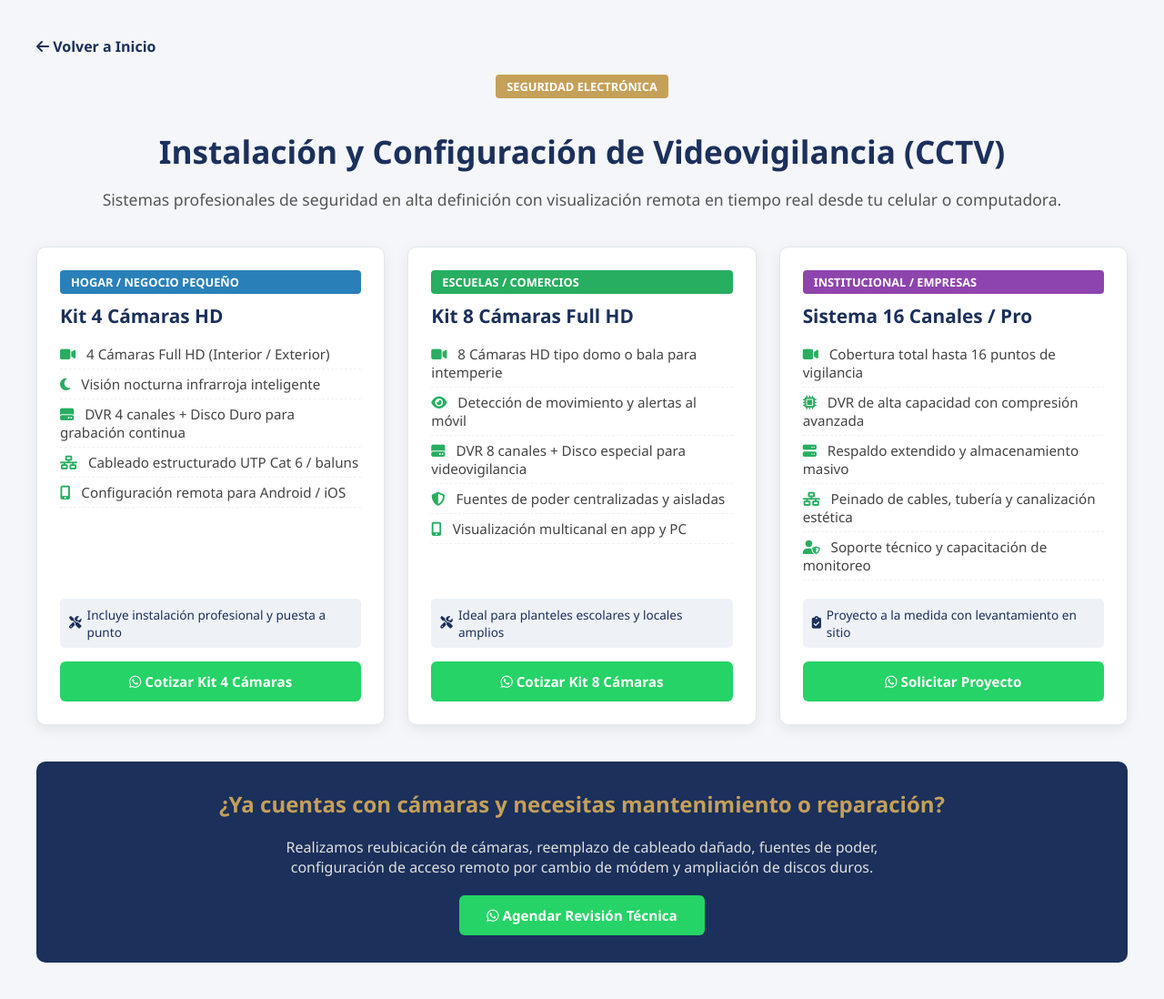
After one commit to ArturoGtzRosas/servicio-gutierrez, a Flask app: page /cctv in a window 1280 px wide. The commit adds this page. Shown: the whole page at 91% size. Run offline with Flask 3, Linux system fonts and the light colour scheme; some libraries are stand-ins or nearby versions.

Commit message:
Agregar seccion de videovigilancia CCTV y enlaces de navegacion

```diff
--- a/app.py
+++ b/app.py
@@ -1840,6 +1840,10 @@ def changelog():
         return redirect(url_for('login'))
     return render_template('changelog.html')
 
+@app.route('/cctv')
+def cctv():
+    return render_template('cctv.html')
+
 @app.route('/equipos')
 def equipos():
     return render_template('equipos.html')
--- /dev/null
+++ b/templates/cctv.html
@@ -0,0 +1,227 @@
+<!DOCTYPE html>
+<html lang="es">
+<head>
+    <meta charset="UTF-8">
+    <meta name="viewport" content="width=device-width, initial-scale=1.0">
+    <title>Sistemas de Videovigilancia CCTV | G-Tek Soluciones Digitales</title>
+    <link rel="stylesheet" href="{{ url_for('static', filename='css/estilos.css') }}">
+    <link rel="stylesheet" href="https://cdnjs.cloudflare.com/ajax/libs/font-awesome/6.4.0/css/all.min.css">
+    <style>
+        .cctv-container {
+            max-width: 1200px;
+            margin: 40px auto;
+            padding: 0 20px;
+            font-family: 'Segoe UI', Tahoma, Geneva, Verdana, sans-serif;
+        }
+        .cctv-header {
+            text-align: center;
+            margin-bottom: 40px;
+        }
+        .cctv-header h1 {
+            color: #1b305b;
+            font-size: 2.2rem;
+            margin-bottom: 10px;
+        }
+        .cctv-header p {
+            color: #555;
+            font-size: 1.1rem;
+        }
+        .badge-cat {
+            background: #c5a059;
+            color: #ffffff;
+            padding: 4px 12px;
+            font-size: 0.8rem;
+            font-weight: bold;
+            border-radius: 4px;
+            display: inline-block;
+            margin-bottom: 10px;
+            text-transform: uppercase;
+        }
+        .paquetes-grid {
+            display: grid;
+            grid-template-columns: repeat(auto-fit, minmax(320px, 1fr));
+            gap: 25px;
+        }
+        .paquete-card {
+            background: #ffffff;
+            border-radius: 10px;
+            box-shadow: 0 4px 15px rgba(0,0,0,0.08);
+            border: 1px solid #e1e8ed;
+            overflow: hidden;
+            display: flex;
+            flex-direction: column;
+            transition: transform 0.2s, box-shadow 0.2s;
+        }
+        .paquete-card:hover {
+            transform: translateY(-5px);
+            box-shadow: 0 8px 25px rgba(0,0,0,0.12);
+        }
+        .card-body {
+            padding: 25px;
+            flex-grow: 1;
+            display: flex;
+            flex-direction: column;
+        }
+        .card-body h3 {
+            color: #1b305b;
+            font-size: 1.3rem;
+            margin-top: 0;
+            margin-bottom: 12px;
+        }
+        .specs-list {
+            list-style: none;
+            padding: 0;
+            margin: 0 0 20px 0;
+            flex-grow: 1;
+        }
+        .specs-list li {
+            padding: 6px 0;
+            color: #444;
+            font-size: 0.95rem;
+            border-bottom: 1px dashed #f0f0f0;
+        }
+        .specs-list li i {
+            color: #27ae60;
+            margin-right: 8px;
+        }
+        .incluye-tag {
+            font-size: 0.85rem;
+            color: #1b305b;
+            background: #eef2f7;
+            padding: 8px 10px;
+            border-radius: 5px;
+            margin-bottom: 15px;
+            display: flex;
+            align-items: center;
+            gap: 6px;
+        }
+        .btn-cotizar-wa {
+            display: block;
+            text-align: center;
+            background: #25D366;
+            color: white;
+            text-decoration: none;
+            font-weight: bold;
+            padding: 12px;
+            border-radius: 6px;
+            font-size: 0.95rem;
+            transition: background 0.2s;
+        }
+        .btn-cotizar-wa:hover {
+            background: #1eb855;
+        }
+        .banner-cctv {
+            background: #1b305b;
+            color: white;
+            padding: 30px;
+            border-radius: 10px;
+            margin-top: 40px;
+            text-align: center;
+        }
+        .banner-cctv h2 {
+            margin-top: 0;
+            color: #c5a059;
+        }
+        .banner-cctv p {
+            max-width: 750px;
+            margin: 10px auto 20px auto;
+            color: #e0e0e0;
+        }
+        .volver-btn {
+            display: inline-block;
+            margin-bottom: 20px;
+            color: #1b305b;
+            text-decoration: none;
+            font-weight: bold;
+        }
+    </style>
+</head>
+<body style="background-color: #f4f6f9; margin: 0;">
+
+    <div class="cctv-container">
+        <a href="{{ url_for('index') }}" class="volver-btn">
+            <i class="fas fa-arrow-left"></i> Volver a Inicio
+        </a>
+
+        <div class="cctv-header">
+            <span class="badge-cat">Seguridad Electrónica</span>
+            <h1>Instalación y Configuración de Videovigilancia (CCTV)</h1>
+            <p>Sistemas profesionales de seguridad en alta definición con visualización remota en tiempo real desde tu celular o computadora.</p>
+        </div>
+
+        <div class="paquetes-grid">
+            <!-- Kit 4 Cámaras -->
+            <div class="paquete-card">
+                <div class="card-body">
+                    <span class="badge-cat" style="background: #2980b9;">Hogar / Negocio Pequeño</span>
+                    <h3>Kit 4 Cámaras HD</h3>
+                    <ul class="specs-list">
+                        <li><i class="fas fa-video"></i> 4 Cámaras Full HD (Interior / Exterior)</li>
+                        <li><i class="fas fa-moon"></i> Visión nocturna infrarroja inteligente</li>
+                        <li><i class="fas fa-hdd"></i> DVR 4 canales + Disco Duro para grabación continua</li>
+                        <li><i class="fas fa-network-wired"></i> Cableado estructurado UTP Cat 6 / baluns</li>
+                        <li><i class="fas fa-mobile-alt"></i> Configuración remota para Android / iOS</li>
+                    </ul>
+                    <div class="incluye-tag">
+                        <i class="fas fa-tools"></i> Incluye instalación profesional y puesta a punto
+                    </div>
+                    <a href="https://wa.me/525540313150?text=Hola,%20me%20interesa%20cotizar%20el%20Kit%20de%204%20C%C3%A1maras%20CCTV" target="_blank" class="btn-cotizar-wa">
+                        <i class="fab fa-whatsapp"></i> Cotizar Kit 4 Cámaras
+                    </a>
+                </div>
+            </div>
+
+            <!-- Kit 8 Cámaras -->
+            <div class="paquete-card">
+                <div class="card-body">
+                    <span class="badge-cat" style="background: #27ae60;">Escuelas / Comercios</span>
+                    <h3>Kit 8 Cámaras Full HD</h3>
+                    <ul class="specs-list">
+                        <li><i class="fas fa-video"></i> 8 Cámaras HD tipo domo o bala para intemperie</li>
+                        <li><i class="fas fa-eye"></i> Detección de movimiento y alertas al móvil</li>
+                        <li><i class="fas fa-hdd"></i> DVR 8 canales + Disco especial para videovigilancia</li>
+                        <li><i class="fas fa-shield-alt"></i> Fuentes de poder centralizadas y aisladas</li>
+                        <li><i class="fas fa-mobile-alt"></i> Visualización multicanal en app y PC</li>
+                    </ul>
+                    <div class="incluye-tag">
+                        <i class="fas fa-tools"></i> Ideal para planteles escolares y locales amplios
+                    </div>
+                    <a href="https://wa.me/525540313150?text=Hola,%20quisiera%20cotizar%20un%20sistema%20de%208%20C%C3%A1maras%20CCTV" target="_blank" class="btn-cotizar-wa">
+                        <i class="fab fa-whatsapp"></i> Cotizar Kit 8 Cámaras
+                    </a>
+                </div>
+            </div>
+
+            <!-- Kit 16 Cámaras o Proyectos Mayores -->
+            <div class="paquete-card">
+                <div class="card-body">
+                    <span class="badge-cat" style="background: #8e44ad;">Institucional / Empresas</span>
+                    <h3>Sistema 16 Canales / Pro</h3>
+                    <ul class="specs-list">
+                        <li><i class="fas fa-video"></i> Cobertura total hasta 16 puntos de vigilancia</li>
+                        <li><i class="fas fa-microchip"></i> DVR de alta capacidad con compresión avanzada</li>
+                        <li><i class="fas fa-server"></i> Respaldo extendido y almacenamiento masivo</li>
+                        <li><i class="fas fa-network-wired"></i> Peinado de cables, tubería y canalización estética</li>
+                        <li><i class="fas fa-user-shield"></i> Soporte técnico y capacitación de monitoreo</li>
+                    </ul>
+                    <div class="incluye-tag">
+                        <i class="fas fa-clipboard-check"></i> Proyecto a la medida con levantamiento en sitio
+                    </div>
+                    <a href="https://wa.me/525540313150?text=Hola,%20deseo%20cotizar%20un%20proyecto%20de%2016%20c%C3%A1maras%20o%20a%20la%20medida" target="_blank" class="btn-cotizar-wa">
+                        <i class="fab fa-whatsapp"></i> Solicitar Proyecto
+                    </a>
+                </div>
+            </div>
+        </div>
+
+        <div class="banner-cctv">
+            <h2>¿Ya cuentas con cámaras y necesitas mantenimiento o reparación?</h2>
+            <p>Realizamos reubicación de cámaras, reemplazo de cableado dañado, fuentes de poder, configuración de acceso remoto por cambio de módem y ampliación de discos duros.</p>
+            <a href="https://wa.me/525540313150?text=Hola,%20necesito%20mantenimiento%20o%20revisi%C3%B3n%20para%20un%20sistema%20CCTV%20existente" target="_blank" class="btn-cotizar-wa" style="display: inline-block; padding: 12px 30px;">
+                <i class="fab fa-whatsapp"></i> Agendar Revisión Técnica
+            </a>
+        </div>
+    </div>
+
+</body>
+</html>
--- a/templates/index.html
+++ b/templates/index.html
@@ -136,9 +136,10 @@
         <a href="{{ url_for('servicios') }}">NUESTROS SERVICIOS</a>
         <a href="{{ url_for('cotizador') }}">PRESUPUESTO</a>
         <a href="{{ url_for('contacto') }}">CONTACTO</a>
-        <a href="{{ url_for('rastreo') }}" class="btn-rastreo" style="color: #c5a059; font-weight: bold;">🔍 Rastrear Equipo</a>
+        <a href="{{ url_for('rastreo') }}" class="btn-rastreo" style="color: #c5a059; font-weight: bold;">🔍 RASTREAR EQUIPO</a>
         <a href="{{ url_for('login') }}" style="color: var(--oro);">ADMIN</a>
-        <a href="{{ url_for('equipos') }}">Equipos Nuevos</a>
+        <a href="{{ url_for('equipos') }}">EQUIPOS NUEVOS</a>
+        <a href="{{ url_for('cctv') }}">VIDEOVIGILANCIA (CCTV)</a>
 
     </nav>
 
```
